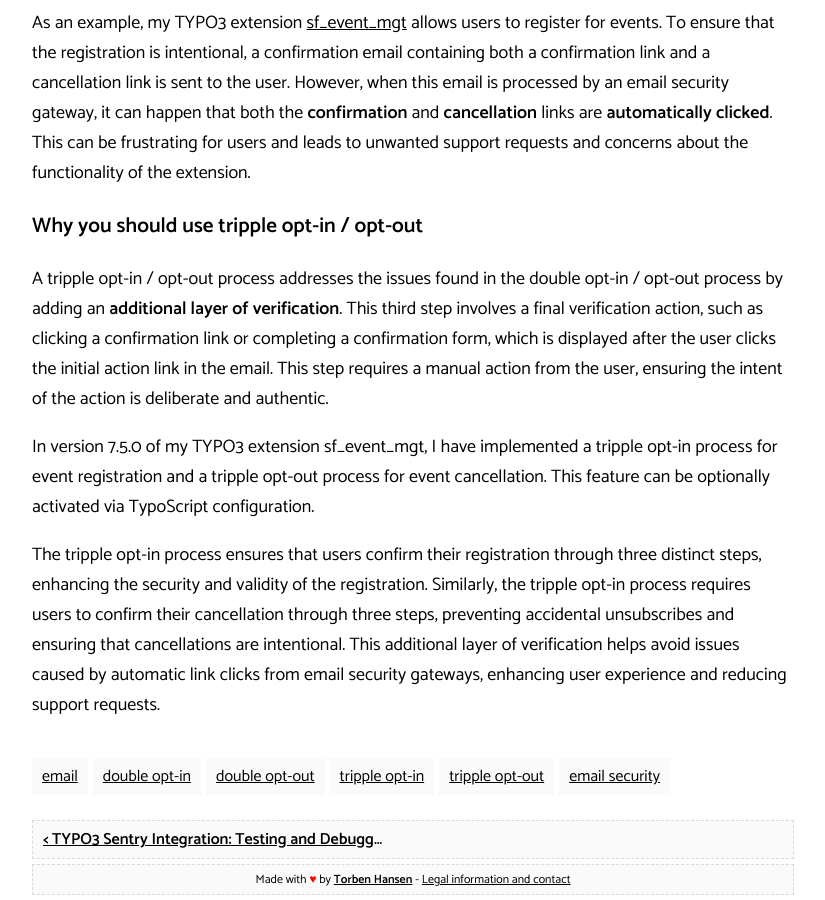
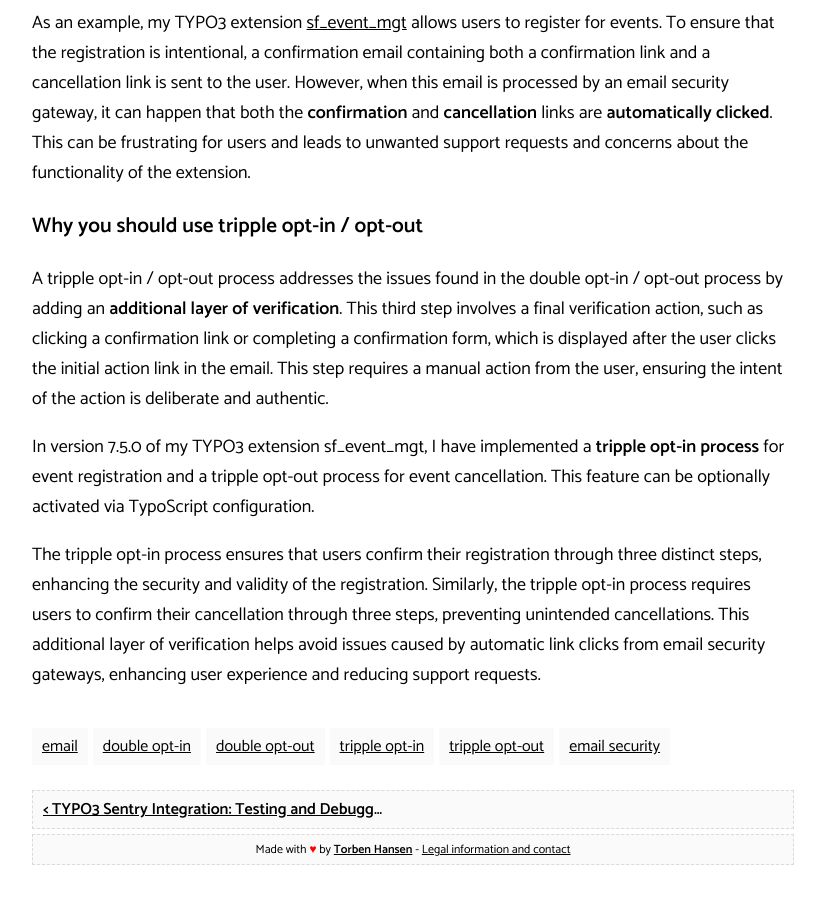
Before and after one commit to derhansen/derhansen.github.io, a Jekyll site: the page built from _posts/2024-06-16-from-double-to-triple-preventing-unintended-opt-in-opt-out-confirmations.md, in a window 1280 px wide and 900 px high, scrolled down 1143 px. Shown: the whole window, without its empty margins (227-1052 px from the left). Built offline with Jekyll 4.4.1, drawn with Linux system fonts in a browser that asks for light colours; comment, search, counter and statistics services are not loaded; after the commit the page ends 2013 px from its top, so only the background shows below that.

Commit message:
Minor update in "From double to tripple: Preventing unintended opt-in / opt-out confirmations"

```diff
--- a/_posts/2024-06-16-from-double-to-triple-preventing-unintended-opt-in-opt-out-confirmations.md
+++ b/_posts/2024-06-16-from-double-to-triple-preventing-unintended-opt-in-opt-out-confirmations.md
@@ -53,12 +53,12 @@
 link in the email. This step requires a manual action from the user, ensuring the intent of the action is deliberate
 and authentic.
 
-In version 7.5.0 of my TYPO3 extension sf_event_mgt, I have implemented a tripple opt-in process for event
+In version 7.5.0 of my TYPO3 extension sf_event_mgt, I have implemented a **tripple opt-in process** for event
 registration and a tripple opt-out process for event cancellation. This feature can be optionally activated via
 TypoScript configuration.
 
 The tripple opt-in process ensures that users confirm their registration through three distinct steps, enhancing
 the security and validity of the registration. Similarly, the tripple opt-in process requires users to confirm
-their cancellation through three steps, preventing accidental unsubscribes and ensuring that cancellations are
-intentional. This additional layer of verification helps avoid issues caused by automatic link clicks from email
-security gateways, enhancing user experience and reducing support requests.
+their cancellation through three steps, preventing unintended cancellations. This additional layer of verification
+helps avoid issues caused by automatic link clicks from email security gateways, enhancing user experience and
+reducing support requests.
```
